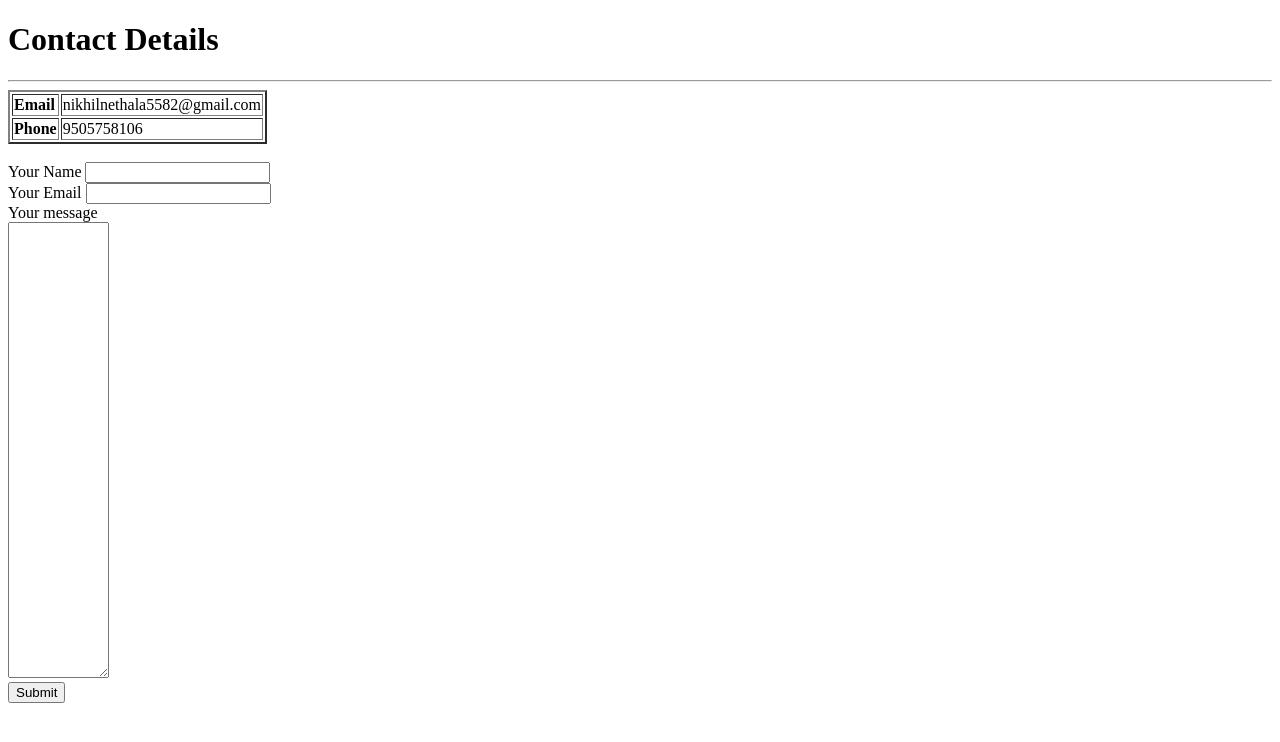
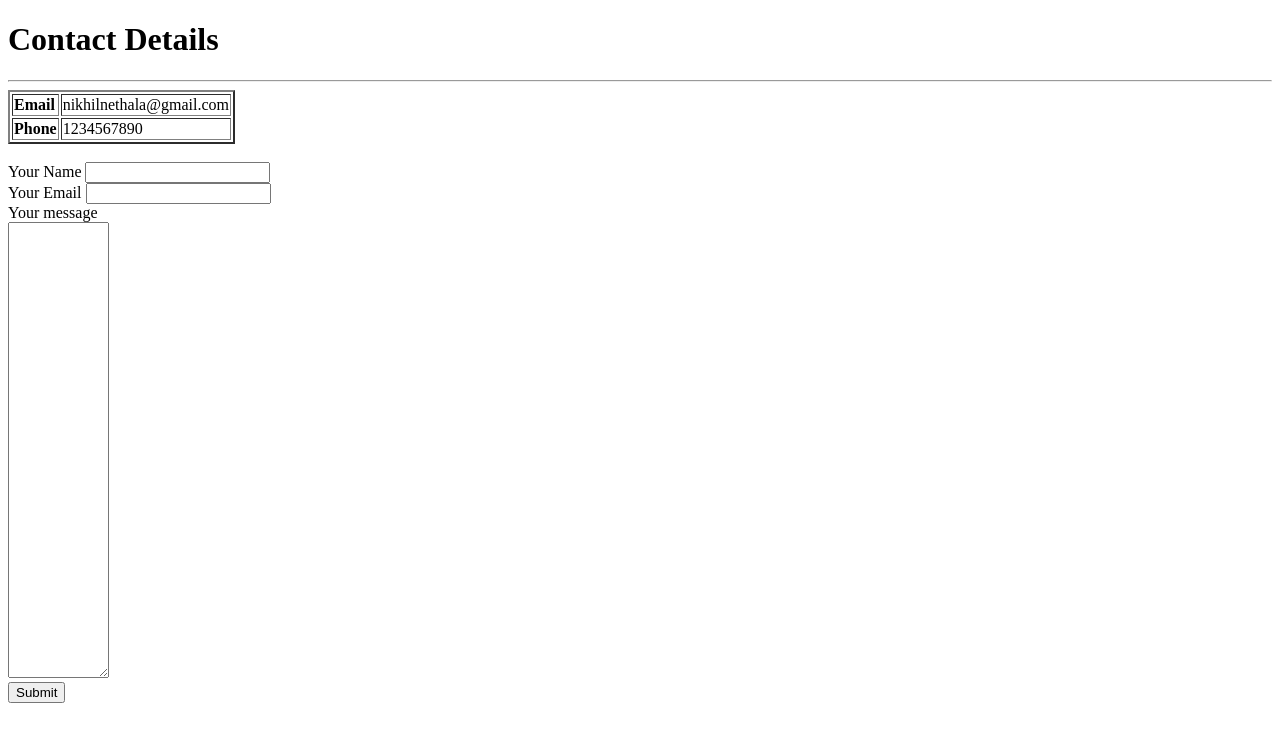
Before and after one commit to NethalaNikhil/Cv, a plain HTML site: page Contact.html in a window 1280 px wide. Drawn offline with Linux system fonts and the light colour scheme.

Commit message:
Update Contact.html

```diff
--- a/Contact.html
+++ b/Contact.html
@@ -9,11 +9,11 @@
         <table border="2">
          <tr>
             <td><b>Email</b></td>
-            <td>nikhilnethala5582@gmail.com</td>
+            <td>nikhilnethala@gmail.com</td>
         </tr>
         <tr>
             <td><b>Phone</b></td>
-            <td>9505758106</td>
+            <td>1234567890</td>
         </tr>
 
         </table>
```
